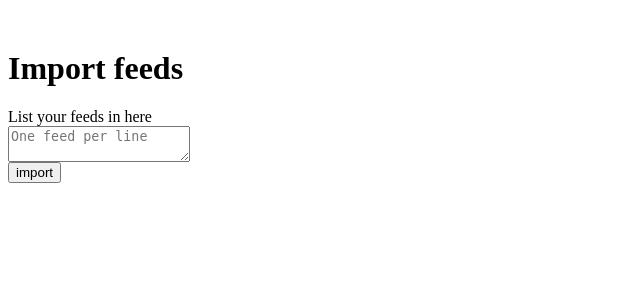
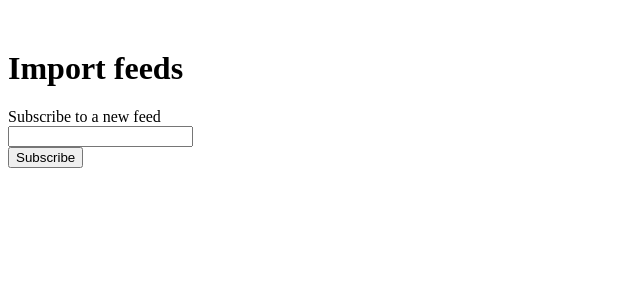
Before and after one commit to Simisticot/podcasticot, a Flask app: template templates/podcast_home.html in a window 1280 px wide. Shown: the top 300 px of the page, without its empty margins (0-640 px from the left). Run offline with Flask 2, Linux system fonts and the light colour scheme; the template is opened without the code that fills it, so the values that code supplies are empty; some libraries are stand-ins or nearby versions.

Commit message:
Subscribe to new feeds one by one

```diff
--- a/server.py
+++ b/server.py
@@ -1,9 +1,8 @@
+import json
 from datetime import timedelta
-import json
 from os import environ as env
 from urllib.parse import quote_plus, urlencode
 from uuid import uuid4
-import math
 
 from authlib.integrations.flask_client import OAuth
 from dotenv import find_dotenv, load_dotenv
@@ -60,25 +59,24 @@ def podhome():
     )
 
 
-@app.route("/fetch-feeds", methods=["GET", "POST"])
-def fetch_feeds():
+@app.post("/subscribe-to-feed")
+def subscribe_to_feed():
     session_user = session.get("user")
     if session_user is None:
         return redirect(url_for("login"))
     user_email = session_user["userinfo"]["email"]
-    feed_list = request.form["feed_list"].split("\n")
+    feed = request.form["feed"]
     ds = Datastore()
     db_user = ds.find_user(user_email)
     if db_user is None:
         db_user = ds.save_user(id=str(uuid4()), email=user_email)
-    for feed in feed_list:
-        feed_id = str(uuid4())
-        try:
-            ds.subscribe(user_id=db_user.id, feed_id=feed_id, feed_url=feed)
-        except SubscriptionAlreadyExists:
-            return "You are already subscribed to this feed", 409
-        episodes = assets_from_feed(feed)
-        ds.save_feed(feed_id, episodes)
+    feed_id = str(uuid4())
+    try:
+        ds.subscribe(user_id=db_user.id, feed_id=feed_id, feed_url=feed)
+    except SubscriptionAlreadyExists:
+        return "You are already subscribed to this feed", 409
+    episodes = assets_from_feed(feed)
+    ds.save_feed(feed_id, episodes)
     return render_template(
         template_name_or_list="feed.html",
         episodes=ds.get_user_feeds(user_id=db_user.id),
@@ -108,6 +106,7 @@ def play_episode():
         current_time = timedelta(seconds=total_seconds)
 
     return f"<audio controls autoplay data-episode-id='{episode_id}' id='player-control' src='{episode.assets.download_link}{'#t='+str(current_time) if current_time is not None else ''}'></audio>"
+
 
 @app.post("/current-time/<episode_id>/<seconds>")
 def current_time(episode_id: str, seconds: str):
--- a/templates/podcast_home.html
+++ b/templates/podcast_home.html
@@ -16,12 +16,12 @@
     <div id="ui">
         <div>
             <h1>Import feeds</h1>
-            <form hx-post="/fetch-feeds" hx-target="#user-feeds-timeline" hx-swap="innerHTML">
-                <label for="#user-feeds">List your feeds in here</label>
+            <form hx-post="/subscribe-to-feed" hx-target="#user-feeds-timeline" hx-swap="innerHTML">
+                <label for="#new-feed">Subscribe to a new feed</label>
                 <br>
-                <textarea id="#user-feeds" placeholder="One feed per line" name="feed_list"></textarea>
+                <input type="text" id="#new-feed"  name="feed">
                 <br>
-                <button type="submit">import</button>
+                <button type="submit">Subscribe</button>
             </form>
             <div id="user-feeds-timeline">{% include "feed.html" %}</div>
         </div>
```
Also changed, not shown: datastore.py (+11 -4 lines).
